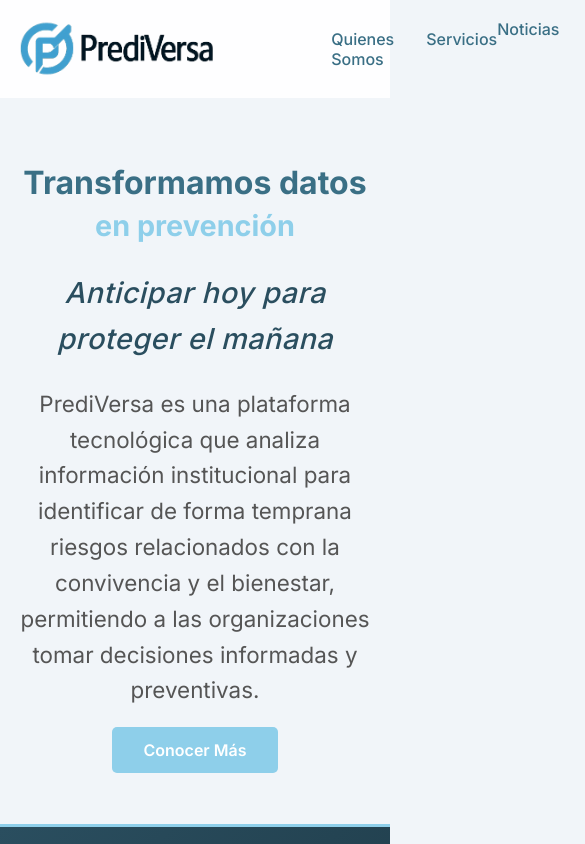
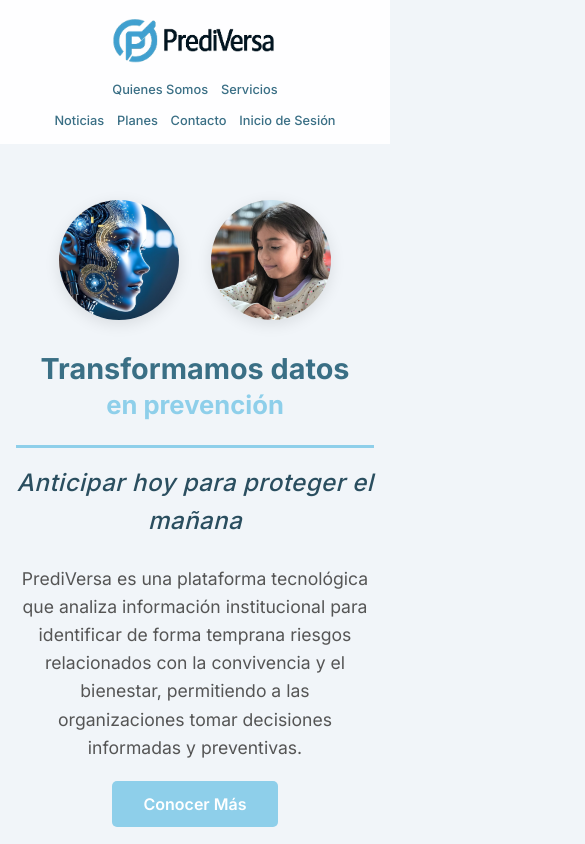
Before and after one commit to SIMPLY-JMANUEL/PrediVersa-V.1, a React (Vite) app in the folder frontend/: page / in a window 390 px wide. Shown: the top 844 px of the page, 585 px wide, since content can reach past the window. Built offline with nearby package versions, Linux system fonts and the light colour scheme; no server answers.

Commit message:
feat: diseño responsivo profesional en todos los componentes y actualización de docs

```diff
--- a/frontend/src/components/AdminDashboard.css
+++ b/frontend/src/components/AdminDashboard.css
@@ -1855,3 +1855,24 @@
   box-shadow: 0 0 10px #22c55e;
   animation: v-pulse 2s infinite;
 }
+
+/* RESPONSIVIDAD GENERAL ADMIN DASHBOARD */
+@media (max-width: 1200px) {
+  .user-form-grid { grid-template-columns: repeat(2, 1fr); gap: 2rem; }
+  .stats-grid { grid-template-columns: repeat(2, 1fr); }
+}
+
+@media (max-width: 768px) {
+  .user-form-grid { grid-template-columns: 1fr; gap: 1rem; }
+  .admin-top-section { flex-direction: column; gap: 2rem; align-items: center; }
+  .admin-section { flex-direction: column; align-items: center; text-align: center; }
+  .admin-data-section { max-width: 100%; width: 100%; }
+  .users-table-header, .users-table-row { grid-template-columns: 1.5fr 2fr 1.2fr; font-size: 0.8rem; }
+  .users-table-header div:nth-child(n+4), .users-table-row div:nth-child(n+4) { display: none; } /* Ocultar columnas menos importantes */
+  .search-box { flex-direction: column; align-items: stretch; }
+  .search-input { max-width: 100%; }
+  .stats-grid { grid-template-columns: 1fr; }
+  .user-creation-section, .users-list-section, .stats-section, .alerts-section { padding: 1rem; }
+  .tabs-row, .alerts-tabs-row { overflow-x: auto; padding-bottom: 10px; }
+  .tab-btn, .alert-tab-btn { white-space: nowrap; padding: 0.5rem 1rem; }
+}
--- a/frontend/src/components/Header.css
+++ b/frontend/src/components/Header.css
@@ -10,7 +10,7 @@
 .header-left {
   display: flex;
   align-items: center;
-  gap: 3cm;
+  gap: 2rem;
 }
 
 .header-logo {
@@ -61,3 +61,39 @@
   color: #8ECFEA !important;
   font-weight: 600;
 }
+
+/* RESPONSIVIDAD DEL HEADER */
+@media (max-width: 768px) {
+  .header {
+    flex-direction: column;
+    padding: 1rem;
+    gap: 1rem;
+  }
+
+  .header-left {
+    width: 100%;
+    justify-content: center;
+    flex-direction: column;
+    gap: 1rem;
+  }
+
+  .navbar-left ul,
+  .navbar-right ul {
+    gap: 1rem;
+    font-size: 0.9rem;
+    flex-wrap: wrap;
+    justify-content: center;
+  }
+
+  .header-logo {
+    height: 50px;
+  }
+}
+
+@media (max-width: 480px) {
+  .navbar-left ul,
+  .navbar-right ul {
+    gap: 0.8rem;
+    font-size: 0.8rem;
+  }
+}
--- a/frontend/src/components/Login.css
+++ b/frontend/src/components/Login.css
@@ -209,11 +209,22 @@
 
 @media (max-width: 480px) {
   .premium-card {
-    border-radius: 0;
-    width: 100%;
-    height: 100%;
-    display: flex;
-    flex-direction: column;
-    justify-content: center;
+    border-radius: 16px; /* Mejor que 0 para mantener estética */
+    width: 95%;
+    max-height: 90vh;
+    overflow-y: auto;
+  }
+
+  .login-header-premium {
+    padding: 1.5rem 1rem;
+  }
+
+  .login-form-content {
+    padding: 1.5rem 1rem;
+    gap: 1.2rem;
+  }
+
+  .header-text h2 {
+    font-size: 1.3rem;
   }
 }
--- a/frontend/src/components/Main.css
+++ b/frontend/src/components/Main.css
@@ -317,53 +317,68 @@
    ============================================================== */
 
 @media (max-width: 1024px) {
-  .hero-content h1 { font-size: 3rem; }
+  .hero-content h1 { font-size: 2.8rem; }
   .tabs-structured { grid-template-columns: 1fr; }
+  .hero { gap: 2rem; }
 }
 
 @media (max-width: 768px) {
-  .main { padding: 1rem; }
+  .main { padding: 1.5rem 1rem; }
 
   .hero {
-    flex-direction: column;
+    flex-direction: column-reverse; /* Imagen arriba en móviles puede ser mejor o simplemente apilar */
     text-align: center;
-    gap: 1.5rem;
+    gap: 2rem;
+    padding: 2rem 0;
   }
 
-  .hero-content h1 { font-size: 2.5rem; }
-  .hero-content .highlight { font-size: 1.8rem; }
-  .hero-content .tagline { font-size: 1.8rem; border: none; padding: 0; }
+  .hero-content h1 {
+    font-size: 2.2rem;
+    line-height: 1.2;
+  }
 
-  .hero-image { display: none; } /* Ocultar círculos en móvil para ahorrar espacio */
+  .hero-content .highlight { font-size: 1.6rem; }
+  .hero-content .tagline {
+    font-size: 1.5rem;
+    border-left: none;
+    border-top: 3px solid #8ECFEA;
+    padding: 1rem 0 0 0;
+    margin-top: 1rem;
+  }
 
-  .about-header h2 { font-size: 2.2rem; }
+  .hero-image {
+    width: 100%;
+    justify-content: center;
+  }
+
+  .image-circle {
+    width: 150px;
+    height: 150px;
+  }
+
+  .about-header h2 { font-size: 2rem; }
   .about-grid { grid-template-columns: 1fr; }
 
   .glass-panel { padding: 1.5rem; }
 
-  .value-proposition { padding: 2rem 1rem; }
-  .value-proposition h3 { font-size: 1.8rem; }
+  .value-proposition { padding: 3rem 1.5rem; }
+  .value-proposition h3 { font-size: 1.6rem; }
 
   .prop-grid { grid-template-columns: 1fr 1fr; }
 
-  .tabs-structured { gap: 1rem; }
-
-  .back-button-container {
-    top: 10px !important;
-    left: 10px !important;
-  }
-
-  .back-button-container button {
-    padding: 0.5rem 1rem !important;
-    font-size: 0.9rem !important;
+  .back-button-holder {
+    justify-content: center;
   }
 }
 
 @media (max-width: 480px) {
-  .hero-content h1 { font-size: 2rem; }
+  .hero-content h1 { font-size: 1.8rem; }
+  .hero-content p { font-size: 1.1rem; }
+  .image-circle {
+    width: 120px;
+    height: 120px;
+  }
   .prop-grid { grid-template-columns: 1fr; }
-  .general-objective h4, .specific-objectives h4 { font-size: 1.3rem; }
-  .about-header h2 { font-size: 1.8rem; }
 }
 
 /* ==============================================================
--- a/frontend/src/index.css
+++ b/frontend/src/index.css
@@ -7,6 +7,13 @@
 html,
 body {
   min-height: 100vh;
+  overflow-x: hidden; /* Evitar scroll horizontal accidental */
+}
+
+img, video, canvas, svg {
+  max-width: 100%;
+  height: auto;
+  display: block;
 }
 
 #root {
```
Also changed, not shown: 1 other file (tests, documents, lock files or other folders).
